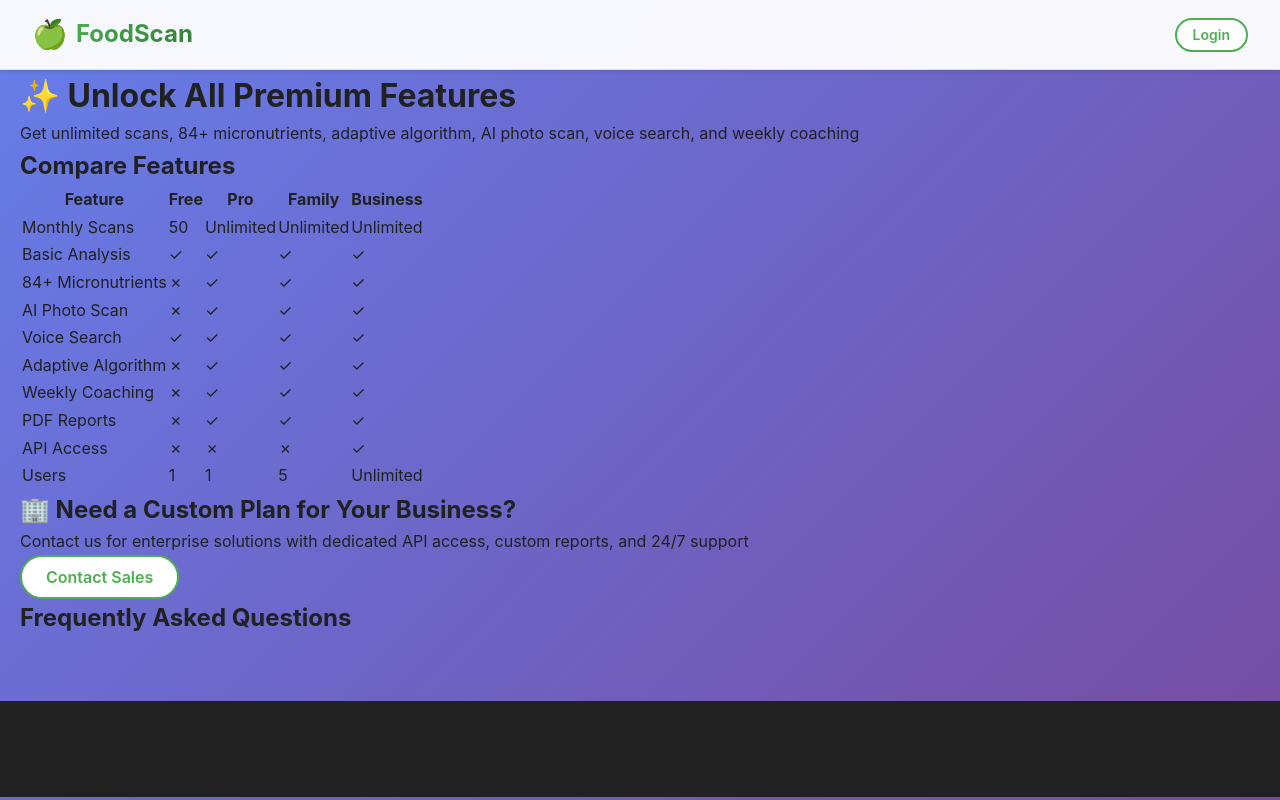
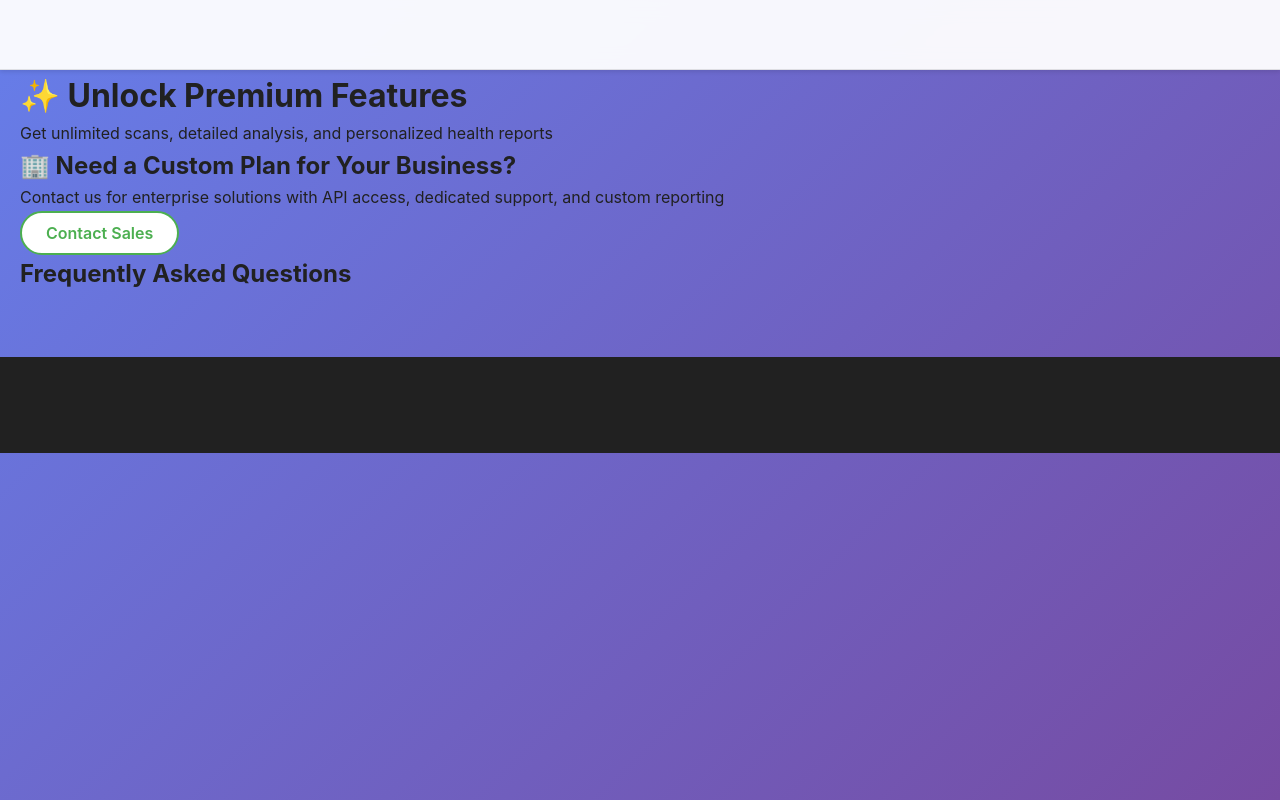
Before and after one commit to MrGodara121/usa-food-scanner, a plain HTML site: page premium.html in a window 1280 px wide. Drawn offline with Linux system fonts and the light colour scheme; a script that the page names is missing.

Commit message:
Update premium.html

```diff
--- a/premium.html
+++ b/premium.html
@@ -4,7 +4,7 @@
     <meta charset="UTF-8">
     <meta name="viewport" content="width=device-width, initial-scale=1.0">
     <title>Premium Plans - USA Food Scanner</title>
-    <meta name="description" content="Upgrade to Premium for unlimited scans, 84+ micronutrients, adaptive algorithm, AI photo scan, voice search, and weekly coaching">
+    <meta name="description" content="Upgrade to Premium for unlimited scans, detailed analysis, and PDF reports">
 
     <!-- PWA -->
     <link rel="manifest" href="/manifest.json">
@@ -13,125 +13,30 @@
     <!-- CSS -->
     <link rel="stylesheet" href="/css/style.css">
     <link rel="stylesheet" href="/css/mobile.css">
+
+    <!-- Stripe -->
+    <script src="https://js.stripe.com/v3/"></script>
 </head>
 <body>
     <div id="app">
-        <header class="glass-header" id="header">
-            <div class="logo">
-                <span class="logo-icon">🍏</span>
-                <span class="logo-text">FoodScan</span>
-            </div>
-            <nav class="desktop-nav" id="desktop-nav"></nav>
-            <div class="header-right">
-                <div id="user-menu" class="user-menu"></div>
-                <button class="mobile-menu-btn" id="mobile-menu-btn">☰</button>
-            </div>
-        </header>
+        <header class="glass-header" id="header"></header>
         <div class="mobile-nav" id="mobile-nav"></div>
 
         <main id="main-content">
             <div class="container">
                 <!-- Premium Header -->
                 <div class="premium-header">
-                    <h1>✨ Unlock All Premium Features</h1>
-                    <p>Get unlimited scans, 84+ micronutrients, adaptive algorithm, AI photo scan, voice search, and weekly coaching</p>
+                    <h1>✨ Unlock Premium Features</h1>
+                    <p>Get unlimited scans, detailed analysis, and personalized health reports</p>
                 </div>
 
                 <!-- Premium Plans Grid -->
                 <div id="plans-grid" class="plans-grid"></div>
 
-                <!-- Feature Comparison -->
-                <section class="feature-comparison">
-                    <h2>Compare Features</h2>
-                    <table class="comparison-table">
-                        <thead>
-                            <tr>
-                                <th>Feature</th>
-                                <th>Free</th>
-                                <th>Pro</th>
-                                <th>Family</th>
-                                <th>Business</th>
-                            </tr>
-                        </thead>
-                        <tbody>
-                            <tr>
-                                <td>Monthly Scans</td>
-                                <td>50</td>
-                                <td>Unlimited</td>
-                                <td>Unlimited</td>
-                                <td>Unlimited</td>
-                            </tr>
-                            <tr>
-                                <td>Basic Analysis</td>
-                                <td>✓</td>
-                                <td>✓</td>
-                                <td>✓</td>
-                                <td>✓</td>
-                            </tr>
-                            <tr>
-                                <td>84+ Micronutrients</td>
-                                <td>✗</td>
-                                <td>✓</td>
-                                <td>✓</td>
-                                <td>✓</td>
-                            </tr>
-                            <tr>
-                                <td>AI Photo Scan</td>
-                                <td>✗</td>
-                                <td>✓</td>
-                                <td>✓</td>
-                                <td>✓</td>
-                            </tr>
-                            <tr>
-                                <td>Voice Search</td>
-                                <td>✓</td>
-                                <td>✓</td>
-                                <td>✓</td>
-                                <td>✓</td>
-                            </tr>
-                            <tr>
-                                <td>Adaptive Algorithm</td>
-                                <td>✗</td>
-                                <td>✓</td>
-                                <td>✓</td>
-                                <td>✓</td>
-                            </tr>
-                            <tr>
-                                <td>Weekly Coaching</td>
-                                <td>✗</td>
-                                <td>✓</td>
-                                <td>✓</td>
-                                <td>✓</td>
-                            </tr>
-                            <tr>
-                                <td>PDF Reports</td>
-                                <td>✗</td>
-                                <td>✓</td>
-                                <td>✓</td>
-                                <td>✓</td>
-                            </tr>
-                            <tr>
-                                <td>API Access</td>
-                                <td>✗</td>
-                                <td>✗</td>
-                                <td>✗</td>
-                                <td>✓</td>
-                            </tr>
-                            <tr>
-                                <td>Users</td>
-                                <td>1</td>
-                                <td>1</td>
-                                <td>5</td>
-                                <td>Unlimited</td>
-                            </tr>
-                        </tbody>
-                    </table>
-                </section>
-
                 <!-- Enterprise Section -->
                 <div class="enterprise-section">
                     <h2>🏢 Need a Custom Plan for Your Business?</h2>
-                    <p>Contact us for enterprise solutions with dedicated API access, custom reports, and 24/7 support</p>
+                    <p>Contact us for enterprise solutions with API access, dedicated support, and custom reporting</p>
                     <a href="/contact" class="btn-secondary">Contact Sales</a>
                 </div>
 
@@ -146,7 +51,6 @@
         <footer id="footer" class="footer"></footer>
     </div>
 
-    <script src="https://js.stripe.com/v3/"></script>
     <script src="/js/api.js"></script>
     <script src="/js/auth.js"></script>
     <script src="/js/app.js"></script>
```
